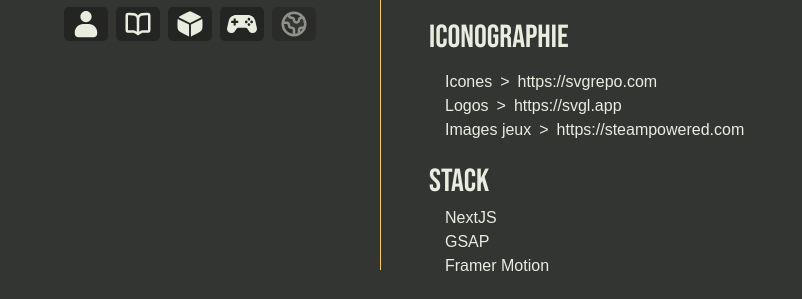
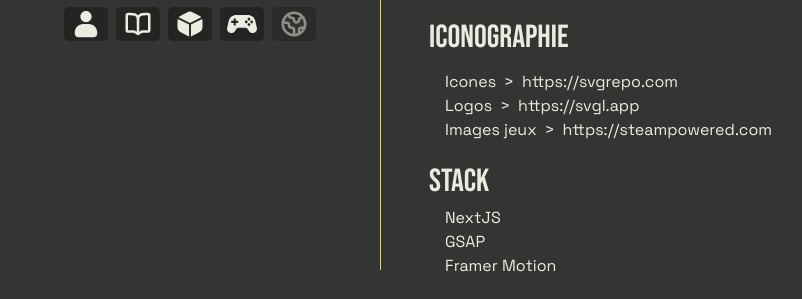
Before and after one commit to Pyramond/dayamond.fr, a Next.js app: page /about in a window 1280 px wide. Shown: the part 498-797 px from the top of the page, without its empty margins (16-818 px from the left). Built offline with nearby package versions, Linux system fonts and the light colour scheme; no server answers.

Commit message:
style: Add font family

```diff
--- a/src/components/about/iconography/iconography.module.css
+++ b/src/components/about/iconography/iconography.module.css
@@ -10,6 +10,7 @@
     align-items: center;
     gap: 0.5rem;
     color: var(--color4);
+    font-family: "Space Grotesk", sans-serif;
 }
 
 .iconList {
--- a/src/components/about/siteStack/siteStack.module.css
+++ b/src/components/about/siteStack/siteStack.module.css
@@ -9,6 +9,7 @@
     display: flex;
     flex-direction: column;
     color: var(--color4);
+    font-family: "Space Grotesk", sans-serif;
     margin-left: 1rem;
 }
 
```
